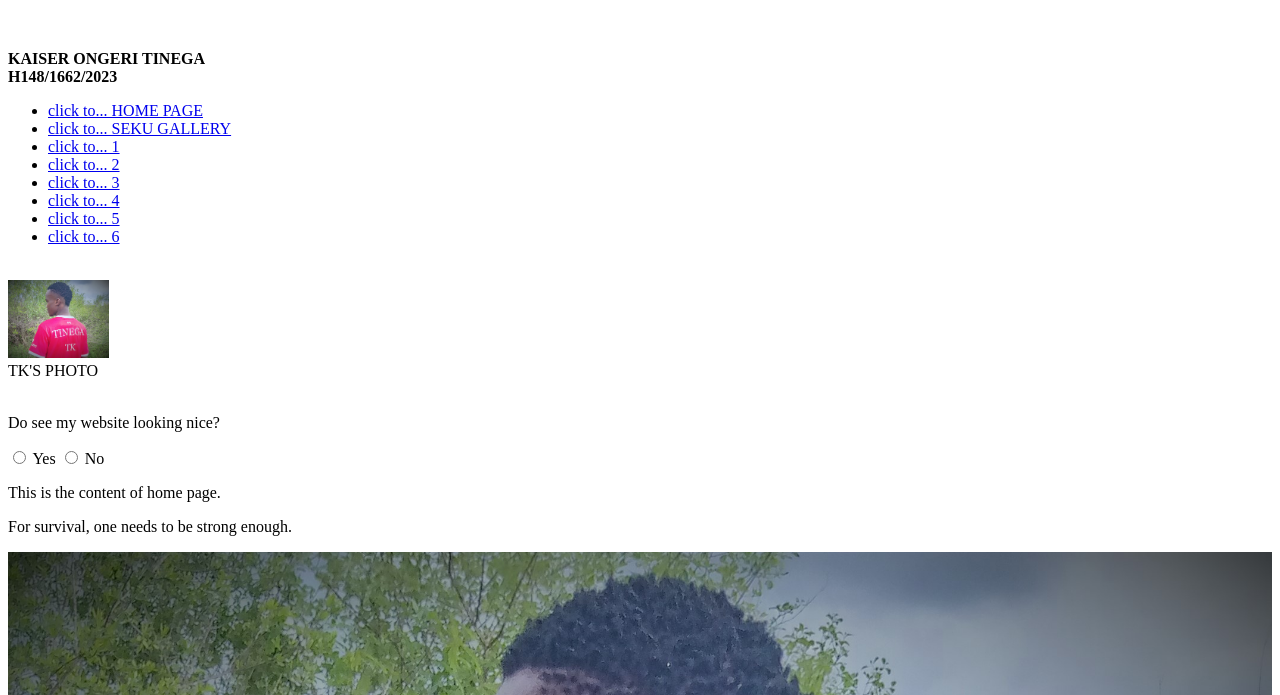
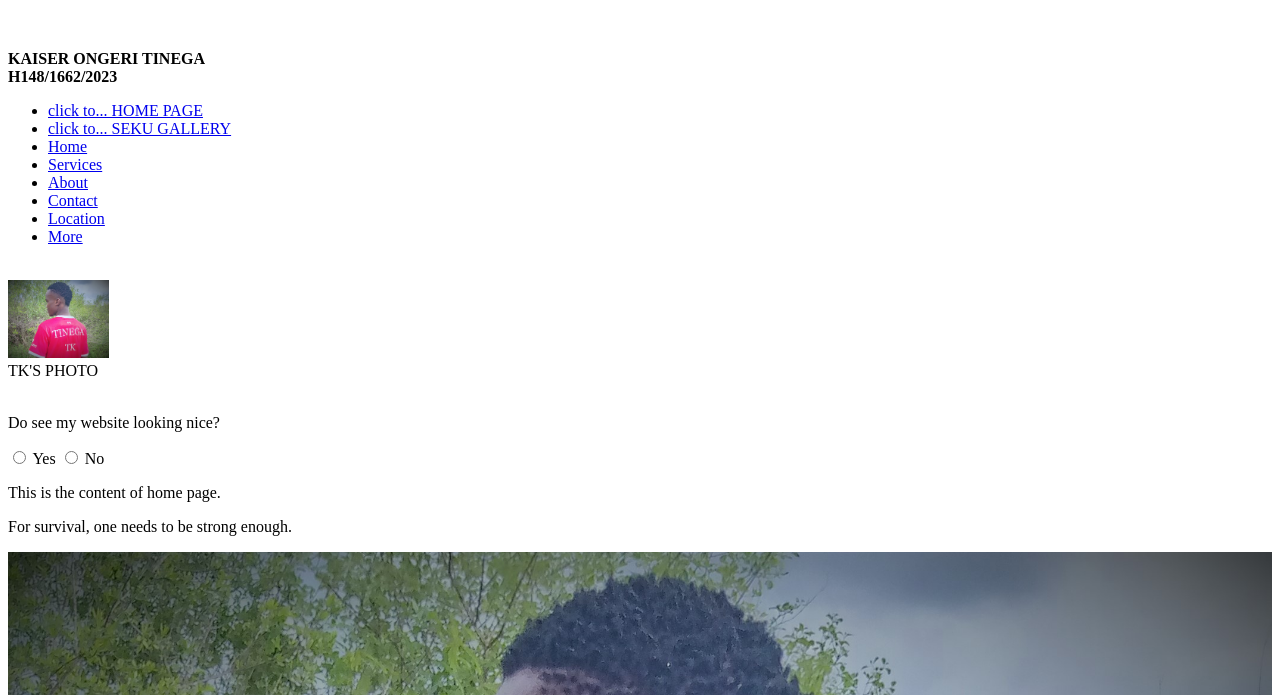
Before and after one commit to TinegaKaiser/webpage, a plain HTML site: page index.html in a window 1280 px wide. Shown: the part 105-800 px from the top of the page. Drawn offline with Linux system fonts and the light colour scheme.

Commit message:
Second commit

```diff
--- a/index.html
+++ b/index.html
@@ -18,12 +18,12 @@
         <ul>
             <li><a href="index.html">click to... HOME PAGE</a></li>
             <li><a href="SEKU GALLERY.html">click to... SEKU GALLERY</a></li>
-            <li><a href="page1.html">click to... 1</a></li>
-            <li><a href="page2.html">click to... 2</a></li>
-            <li><a href="page3.html">click to... 3</a></li>
-            <li><a href="page4.html">click to... 4</a></li>
-            <li><a href="page5.html">click to... 5</a></li>
-            <li><a href="page6.html">click to... 6</a></li>
+            <li><a href="page1.html">Home</a></li>
+            <li><a href="page2.html">Services</a></li>
+            <li><a href="page3.html">About</a></li>
+            <li><a href="page4.html">Contact</a></li>
+            <li><a href="page5.html">Location </a></li>
+            <li><a href="page6.html">More</a></li>
         </ul>
     </nav>
 <br>
```
